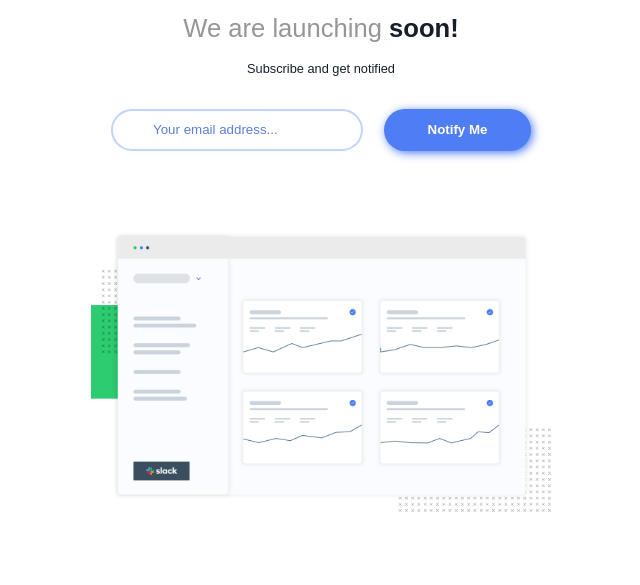
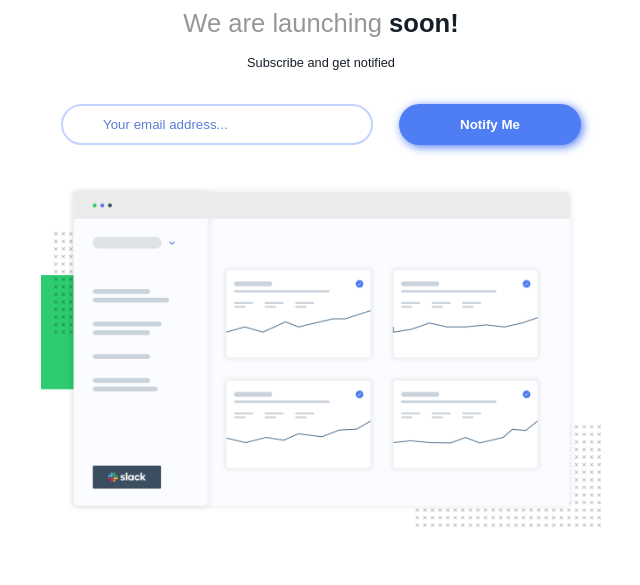
Before and after one commit to sapatgit/fm-coming-soon-page, a website built with Parcel: page index.html in a window 1280 px wide. Shown: the part 87-672 px from the top of the page, without its empty margins (319-959 px from the left). Built offline with nearby package versions, Linux system fonts and the light colour scheme.

Commit message:
fixed desktop image max-size

```diff
--- a/style.css
+++ b/style.css
@@ -72,7 +72,7 @@ body {
   border: 2px solid hsl(354, 100%, 66%);
 }
 .subscription-form__email-input__error {
-  color:hsl(354, 100%, 66%);
+  color: hsl(354, 100%, 66%);
   font-style: italic;
   font-size: 0.9em;
   margin: 0 auto 20px auto;
@@ -133,7 +133,7 @@ footer {
 
 @media screen and (min-width: 500px) {
   .jumbotron__image {
-    max-width: 460px;
+    max-width: 560px;
   }
   .subscription-form {
     flex-direction: row;
@@ -149,4 +149,7 @@ footer {
   .subscription-form__submit-btn {
     width: 35%;
   }
+  .jumbotron {
+    margin-top: 15px;
+  }
 }
```
